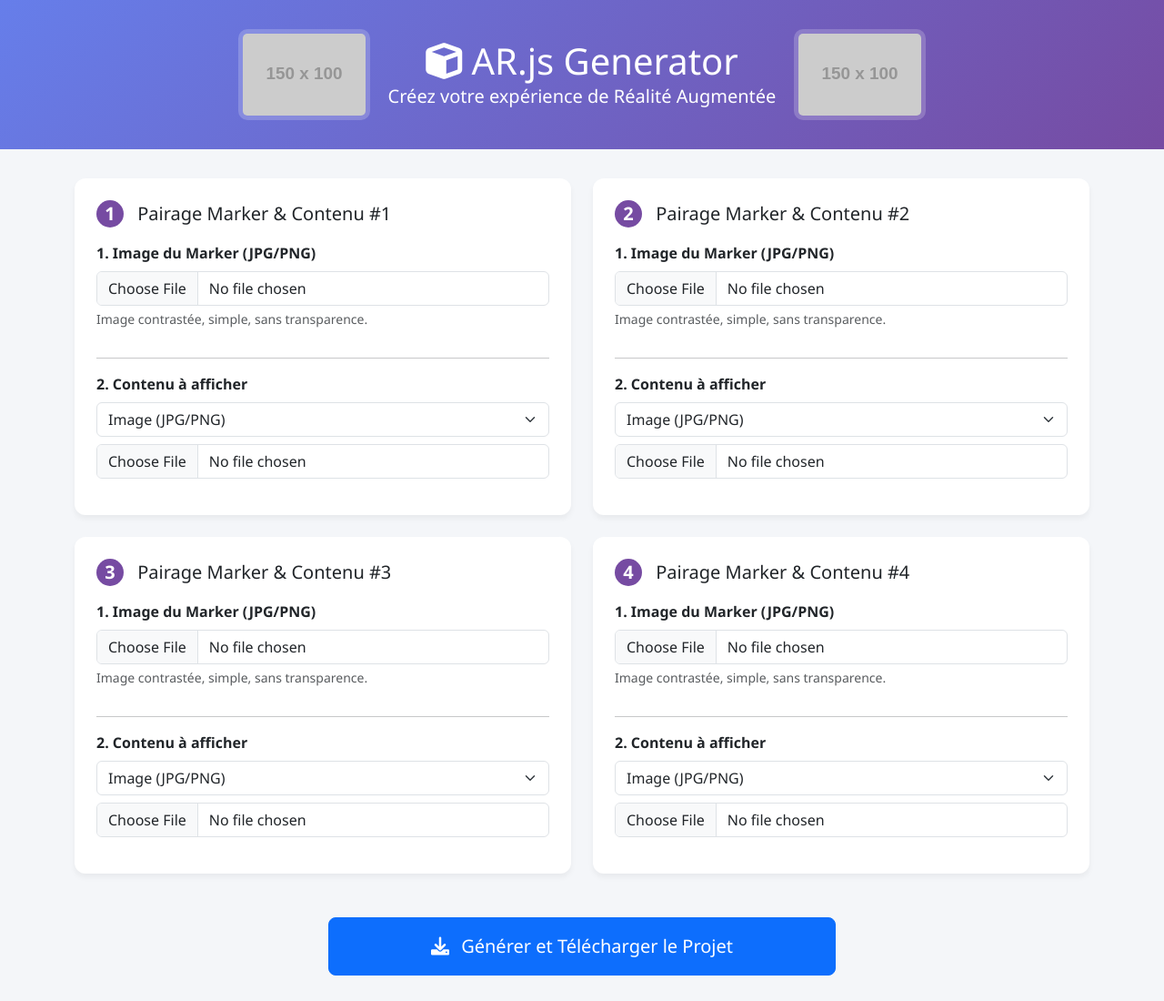
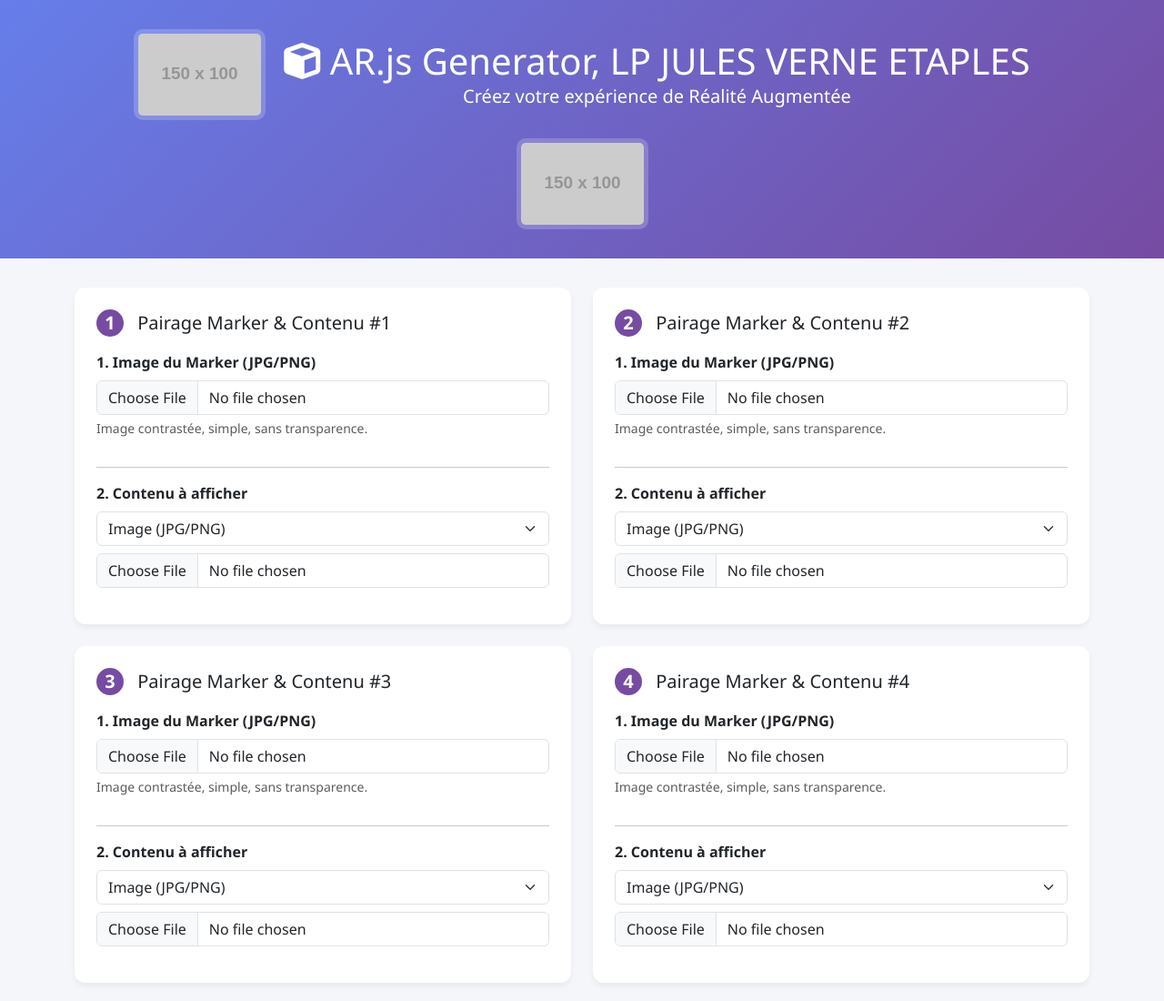
Before and after one commit to guarim/Guarim-ARjs-studio, a plain HTML site: page index.html in a window 1280 px wide. Shown: the top 1100 px of the page at 91% size. Drawn offline with nearby package versions, Linux system fonts and the light colour scheme; placeholder pictures from the web are drawn by us.

Commit message:
Update index.html

```diff
--- a/index.html
+++ b/index.html
@@ -50,14 +50,14 @@
     <div class="header-app text-center">
         <div class="container header-content">
 
-            <img src="https://via.placeholder.com/150x100/ffffff/764ba2?text=LOGO+1" alt="Logo Gauche" class="header-img">
+            <img src="https://via.placeholder.com/150x100/ffffff/764ba2?text=LOGO+1" alt="mon_image.png" class="header-img">
 
             <div>
-                <h1 class="mb-0"><i class="fas fa-cube"></i> AR.js Generator</h1>
+                <h1 class="mb-0"><i class="fas fa-cube"></i> AR.js Generator, LP JULES VERNE ETAPLES</h1>
                 <p class="lead mb-0">Créez votre expérience de Réalité Augmentée</p>
             </div>
 
-            <img src="https://via.placeholder.com/150x100/ffffff/764ba2?text=IMAGE+2" alt="Image Droite" class="header-img">
+            <img src="https://via.placeholder.com/150x100/ffffff/764ba2?text=IMAGE+2" alt="mon_logo.png" class="header-img">
 
         </div>
     </div>
```
